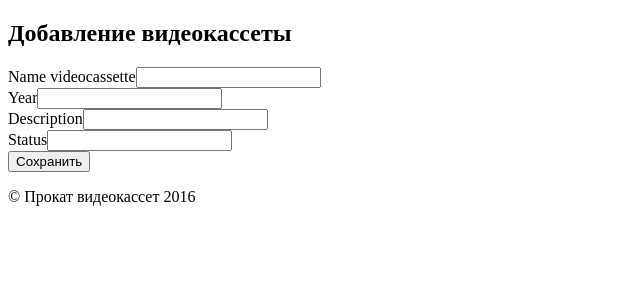
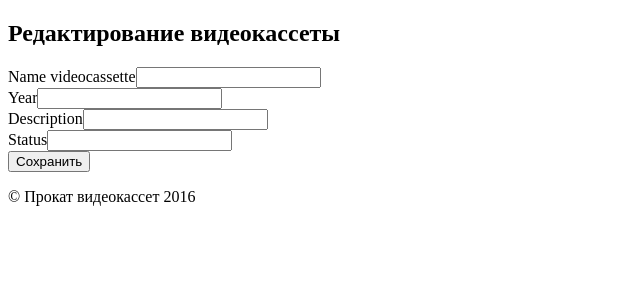
Before and after one commit to kpirozhnikova/Prokat, a Yii app: template backend/views/videocassette/add.php in a window 1280 px wide. Shown: the top 300 px of the page, without its empty margins (0-640 px from the left). Run offline with PHP 8.4 and a stand-in for Yii, Linux system fonts and the light colour scheme; the template is opened without the code that fills it, so the values that code supplies are empty; form fields are guessed from the names that the template uses; some libraries are stand-ins or nearby versions.

Commit message:
Update add.php

```diff
--- a/backend/views/videocassette/add.php
+++ b/backend/views/videocassette/add.php
@@ -2,7 +2,7 @@
 use yii\bootstrap\ActiveForm;
 use yii\helpers\ArrayHelper;
 ?>
-<h2>Добавление видеокассеты</h2>
+<h2>Редактирование видеокассеты</h2>
 <?php $form= ActiveForm::begin();?>
 <?=$form->field($videocassette, 'name_videocassette')?>
 <?=$form->field($videocassette, 'year')?>
```
